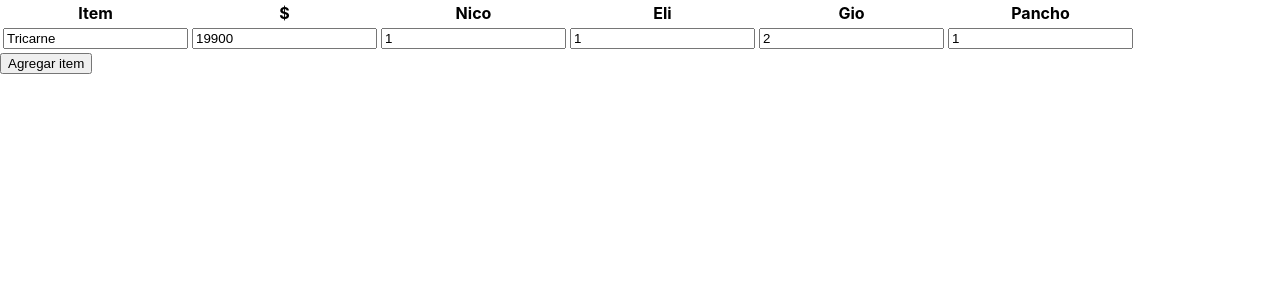
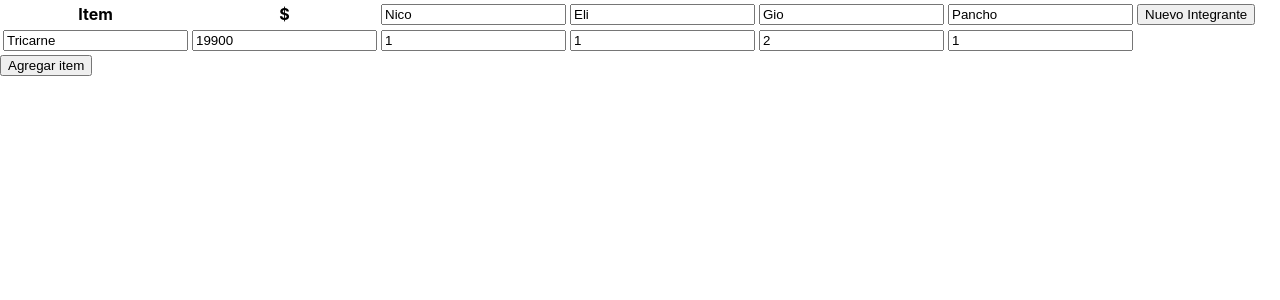
Before and after one commit to muZk/salidas, a React (Create React App) app: page / in a window 1280 px wide. Both pictures are taken after a click on the button "Nuevo gasto". Shown: the top 300 px of the page. Built offline with nearby package versions, Linux system fonts and the light colour scheme.

Commit message:
add/edit column

```diff
--- a/src/Expense.js
+++ b/src/Expense.js
@@ -19,12 +19,12 @@ export default function Expense() {
     ]
   )
 
-  const people = [
+  const [people, setPeople] = useState([
     'Nico',
     'Eli',
     'Gio',
     'Pancho'
-  ]
+  ])
 
   // State:
   // - cada item: name, price, participación de cada persona dentro del item (person => number)
@@ -46,7 +46,32 @@ export default function Expense() {
           <tr>
             <th>Item</th>
             <th>$</th>
-            {people.map(name => <th key={name}>{name}</th>)}
+            {people.map((name, index) => (
+              <th key={index}>
+                <input
+                  type="text"
+                  placeholder="Nombre"
+                  value={name}
+                  onChange={(event) => {
+                    const newPeople = [...people];
+                    newPeople[index] = event.target.value;
+                    setPeople(newPeople);
+                  }}
+                />
+              </th>
+            ))}
+            <th>
+              <button
+                onClick={() => {
+                  setPeople([...people, ''])
+                  setItems(items.map(item => ({
+                    ...item,
+                    distribution: [...item.distribution, 0]
+                  })))
+                }}>
+                Nuevo Integrante
+              </button>
+            </th>
           </tr>
         </thead>
         <tbody>
@@ -97,6 +122,7 @@ export default function Expense() {
                   />
                 </td>
               ))}
+              <td></td>
             </tr>
           ))}
         </tbody>
```
